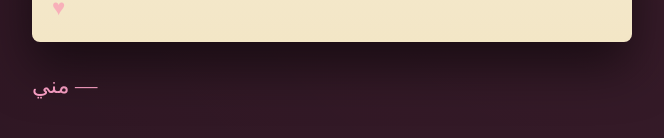
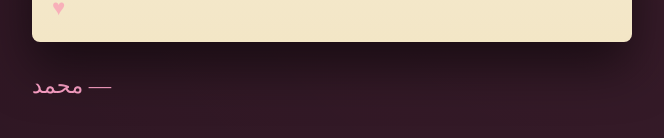
Before and after one commit to marokhaledd/mennah, a Next.js app: page / in a window 1280 px wide. Shown: the part 3365-3503 px from the top of the page, without its empty margins (308-972 px from the left). Built offline with nearby package versions, Linux system fonts and the light colour scheme; a web font is replaced by a local one.

Commit message:
Update content.config.js

```diff
--- a/content.config.js
+++ b/content.config.js
@@ -30,11 +30,43 @@ const content = {
   ],
 
   // الصور - سيب المصفوفة فاضية لو مش عايز قسم الصور يظهر خالص
+  // عشان تضيف صورة جديدة: حط الملف جوه public/images/ وضيف سطر بنفس الشكل ده
+  // src: اسم/مسار الصورة جوه public/images  |  caption: التعليق تحتها (اختياري - سيبه "" لو مفيش)
   photos: [
     { src: "/images/tinkerbell.jpeg", caption: "حاولت أجيب شخصية كارتونية تكون حلوة شبهك ف لقيتك شبه تنة ورنة" },
     { src: "/images/rapunzel.jpeg", caption: "و روبانزل علفكرا حلوة و شبهك اوي" },
     { src: "/images/ratatouille.jpg", caption: "عرفت انك بتحبيه قولت أجبهولك معانا😂" },
-    { src: "/images/buzz.png", caption: "انا بحبه زيك بردو💖" }
+    { src: "/images/buzz.png", caption: "انا بحبه زيك بردو💖" },
+
+    // ⬇️ ضيف الصور الجديدة هنا بنفس الشكل ده (كرر السطر لكل صورة)
+    { src: "/images/photo-5.jpg", caption: "" },
+    { src: "/images/photo-6.jpg", caption: "" },
+    { src: "/images/photo-7.jpg", caption: "" },
+    { src: "/images/photo-8.jpg", caption: "" },
+    { src: "/images/photo-9.jpg", caption: "" },
+    { src: "/images/photo-10.jpg", caption: "" },
+    { src: "/images/photo-11.jpg", caption: "" },
+    { src: "/images/photo-12.jpg", caption: "" },
+    { src: "/images/photo-13.jpg", caption: "" },
+    { src: "/images/photo-14.jpg", caption: "" },
+    { src: "/images/photo-15.jpg", caption: "" },
+    { src: "/images/photo-16.jpg", caption: "" },
+    { src: "/images/photo-17.jpg", caption: "" },
+    { src: "/images/photo-18.jpg", caption: "" },
+    { src: "/images/photo-19.jpg", caption: "" },
+    { src: "/images/photo-20.jpg", caption: "" },
+    { src: "/images/photo-21.jpg", caption: "" },
+    { src: "/images/photo-22.jpg", caption: "" },
+    { src: "/images/photo-23.jpg", caption: "" },
+    { src: "/images/photo-24.jpg", caption: "" }
+  ],
+
+  // الفيديوهات - سيب المصفوفة فاضية [] لو مش عايز القسم يظهر
+  // حط ملف الفيديو جوه public/video/ وضيف سطر بنفس الشكل ده لكل فيديو
+  // src: مسار الفيديو جوه public/video  |  caption: التعليق تحته (اختياري - سيبه "" لو مفيش)
+  videos: [
+    { src: "/video/video-1.mp4", caption: "" },
+    { src: "/video/video-2.mp4", caption: "" }
   ],
 
   // الأغاني - تقدر تحط أغنية واحدة أو أكتر، كل واحدة هتتعرض بمشغلها الخاص
@@ -75,7 +107,7 @@ const content = {
   ],
 
   // توقيع في آخر الموقع
-  signature: "مني"
+  signature: "محمد"
 };
 
 export default content;
```
